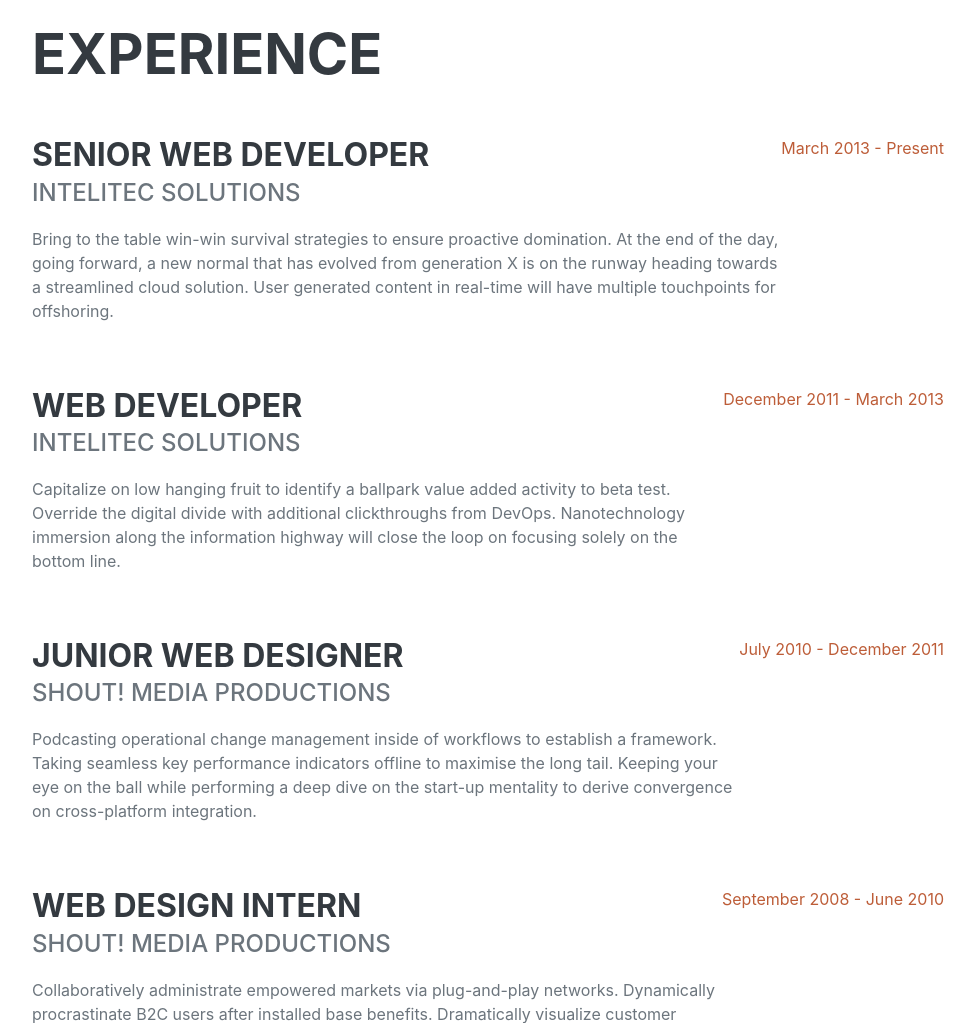
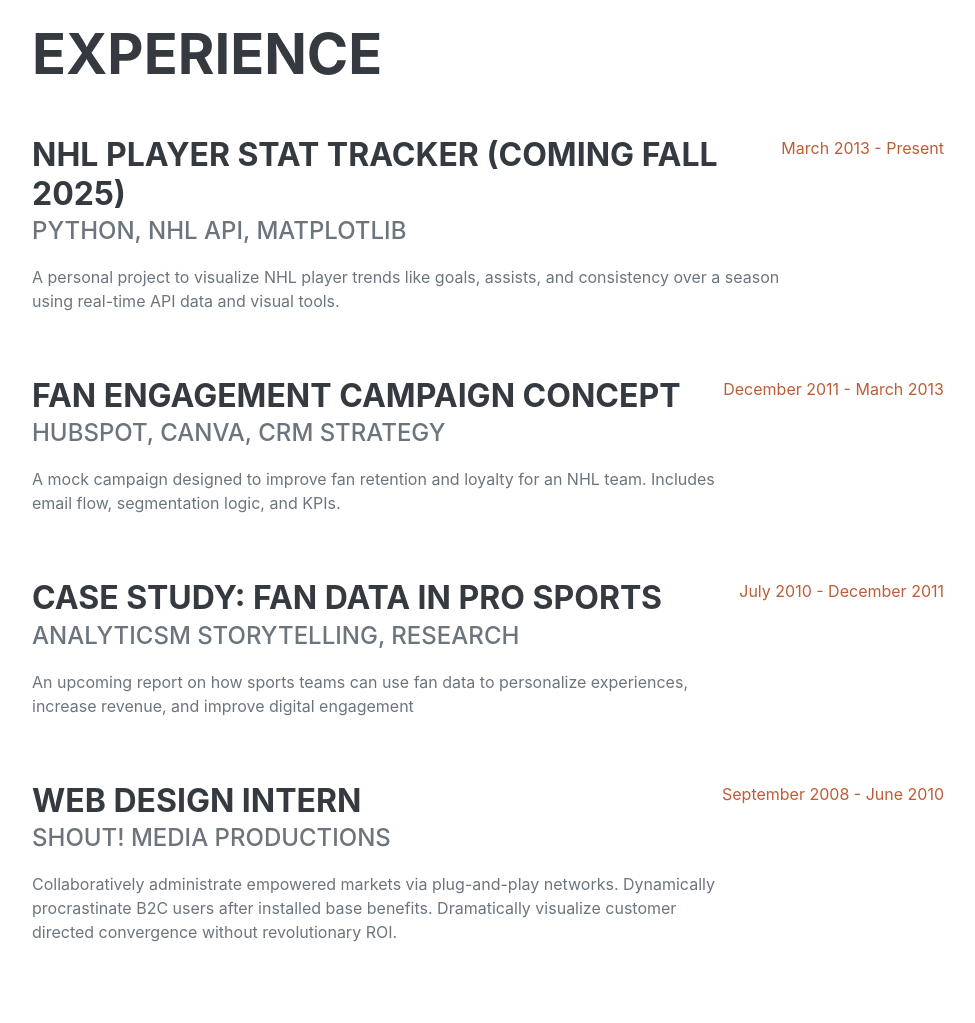
Before and after one commit to qulzum-nafees/qulzum-nafees.github.io, a plain HTML site: page index.html in a window 1280 px wide. Shown: the part 860-1883 px from the top of the page, without its empty margins (288-1263 px from the left). Drawn offline with nearby package versions, Linux system fonts and the light colour scheme; a web font is replaced by a local one.

Commit message:
about and projects

```diff
--- a/index.html
+++ b/index.html
@@ -19,7 +19,7 @@
         <!-- Navigation-->
         <nav class="navbar navbar-expand-lg navbar-dark bg-primary fixed-top" id="sideNav">
             <a class="navbar-brand js-scroll-trigger" href="#page-top">
-                <span class="d-block d-lg-none">Clarence Taylor</span>
+                <span class="d-block d-lg-none">Qulzum Nafees</span>
                 <span class="d-none d-lg-block"><img class="img-fluid img-profile rounded-circle mx-auto mb-2" src="assets/img/profile.jpg" alt="..." /></span>
             </a>
             <button class="navbar-toggler" type="button" data-bs-toggle="collapse" data-bs-target="#navbarResponsive" aria-controls="navbarResponsive" aria-expanded="false" aria-label="Toggle navigation"><span class="navbar-toggler-icon"></span></button>
@@ -47,7 +47,8 @@
                         3542 Berry Street · Cheyenne Wells, CO 80810 · (317) 585-8468 ·
                         <a href="mailto:name@email.com">name@email.com</a>
                     </div>
-                    <p class="lead mb-5">I am experienced in leveraging agile frameworks to provide a robust synopsis for high level overviews. Iterative approaches to corporate strategy foster collaborative thinking to further the overall value proposition.</p>
+                    <p class="lead mb-5"><p>I’m an MIS student at Texas A&M passionate about sports, analytics, and fan engagement. I’m currently building my skills in data analysis, CRM, and tech strategy — all with a focus on the sports industry.</p>
+</p>
                     <div class="social-icons">
                         <a class="social-icon" href="#!"><i class="fab fa-linkedin-in"></i></a>
                         <a class="social-icon" href="#!"><i class="fab fa-github"></i></a>
@@ -63,25 +64,25 @@
                     <h2 class="mb-5">Experience</h2>
                     <div class="d-flex flex-column flex-md-row justify-content-between mb-5">
                         <div class="flex-grow-1">
-                            <h3 class="mb-0">Senior Web Developer</h3>
-                            <div class="subheading mb-3">Intelitec Solutions</div>
-                            <p>Bring to the table win-win survival strategies to ensure proactive domination. At the end of the day, going forward, a new normal that has evolved from generation X is on the runway heading towards a streamlined cloud solution. User generated content in real-time will have multiple touchpoints for offshoring.</p>
+                            <h3 class="mb-0">NHL Player Stat Tracker (Coming Fall 2025)</h3>
+                            <div class="subheading mb-3">Python, NHL API, Matplotlib</div>
+                            <p>A personal project to visualize NHL player trends like goals, assists, and consistency over a season using real-time API data and visual tools.</p>
                         </div>
                         <div class="flex-shrink-0"><span class="text-primary">March 2013 - Present</span></div>
                     </div>
                     <div class="d-flex flex-column flex-md-row justify-content-between mb-5">
                         <div class="flex-grow-1">
-                            <h3 class="mb-0">Web Developer</h3>
-                            <div class="subheading mb-3">Intelitec Solutions</div>
-                            <p>Capitalize on low hanging fruit to identify a ballpark value added activity to beta test. Override the digital divide with additional clickthroughs from DevOps. Nanotechnology immersion along the information highway will close the loop on focusing solely on the bottom line.</p>
+                            <h3 class="mb-0">Fan Engagement Campaign Concept</h3>
+                            <div class="subheading mb-3">HubSpot, Canva, CRM Strategy</div>
+                            <p>A mock campaign designed to improve fan retention and loyalty for an NHL team. Includes email flow, segmentation logic, and KPIs.</p>
                         </div>
                         <div class="flex-shrink-0"><span class="text-primary">December 2011 - March 2013</span></div>
                     </div>
                     <div class="d-flex flex-column flex-md-row justify-content-between mb-5">
                         <div class="flex-grow-1">
-                            <h3 class="mb-0">Junior Web Designer</h3>
-                            <div class="subheading mb-3">Shout! Media Productions</div>
-                            <p>Podcasting operational change management inside of workflows to establish a framework. Taking seamless key performance indicators offline to maximise the long tail. Keeping your eye on the ball while performing a deep dive on the start-up mentality to derive convergence on cross-platform integration.</p>
+                            <h3 class="mb-0">Case Study: Fan Data in Pro Sports</h3>
+                            <div class="subheading mb-3">Analyticsm Storytelling, Research</div>
+                            <p>An upcoming report on how sports teams can use fan data to personalize experiences, increase revenue, and improve digital engagement</p>
                         </div>
                         <div class="flex-shrink-0"><span class="text-primary">July 2010 - December 2011</span></div>
                     </div>
```
